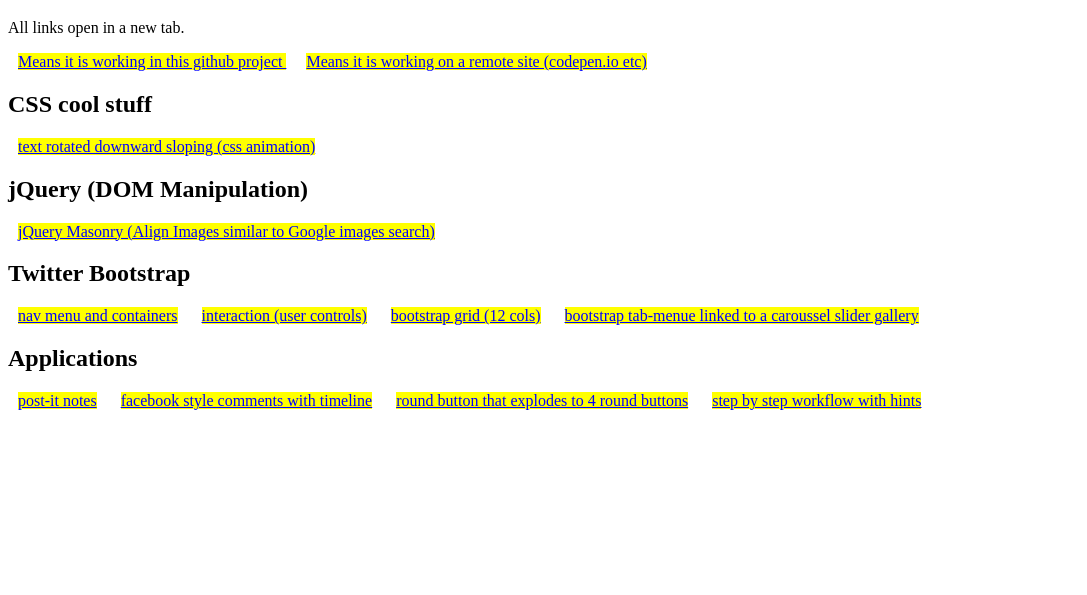
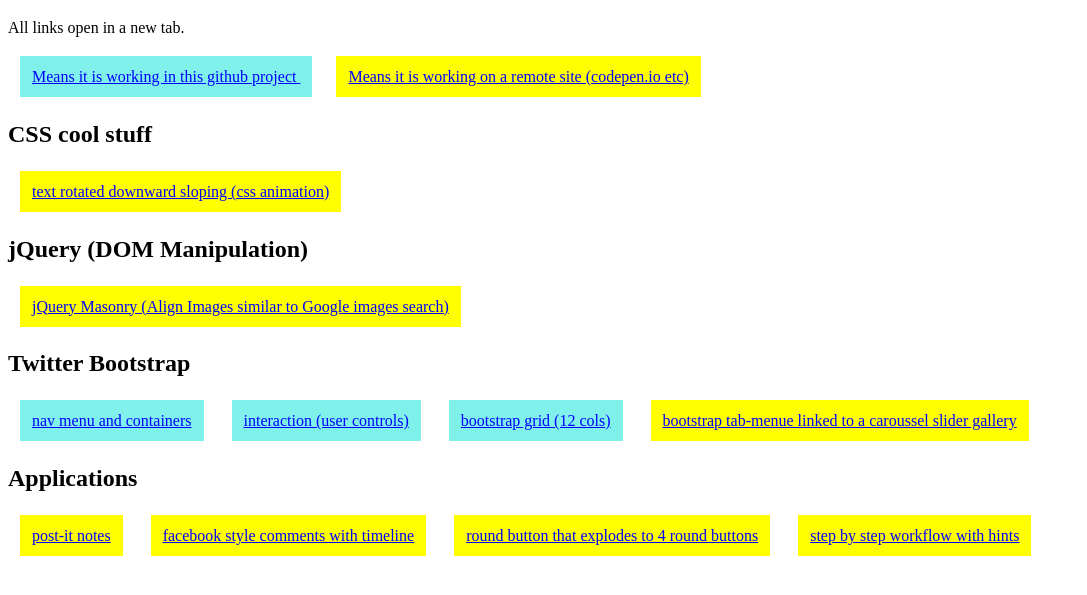
Before and after one commit to Zitytrip/demoMania, a website: page public/index.html in a window 1280 px wide. Shown: the part 61-656 px from the top of the page, without its empty margins (0-1087 px from the left). Drawn offline with Linux system fonts and the light colour scheme.

Commit message:
changed index.css to show own samples in green

```diff
--- a/public/index.css
+++ b/public/index.css
@@ -1,7 +1,12 @@
 a {
   background-color:yellow;
   color: blue;
-  margin: 10px;
+  margin: 12px;
+  padding: 12px;
+  line-height: 3.0; /* 4 times the normal line height */
+}
 
-
+/* anchors with ID myapp */
+a.myapp {
+  background-color:#7FF0EA;
 }
```
